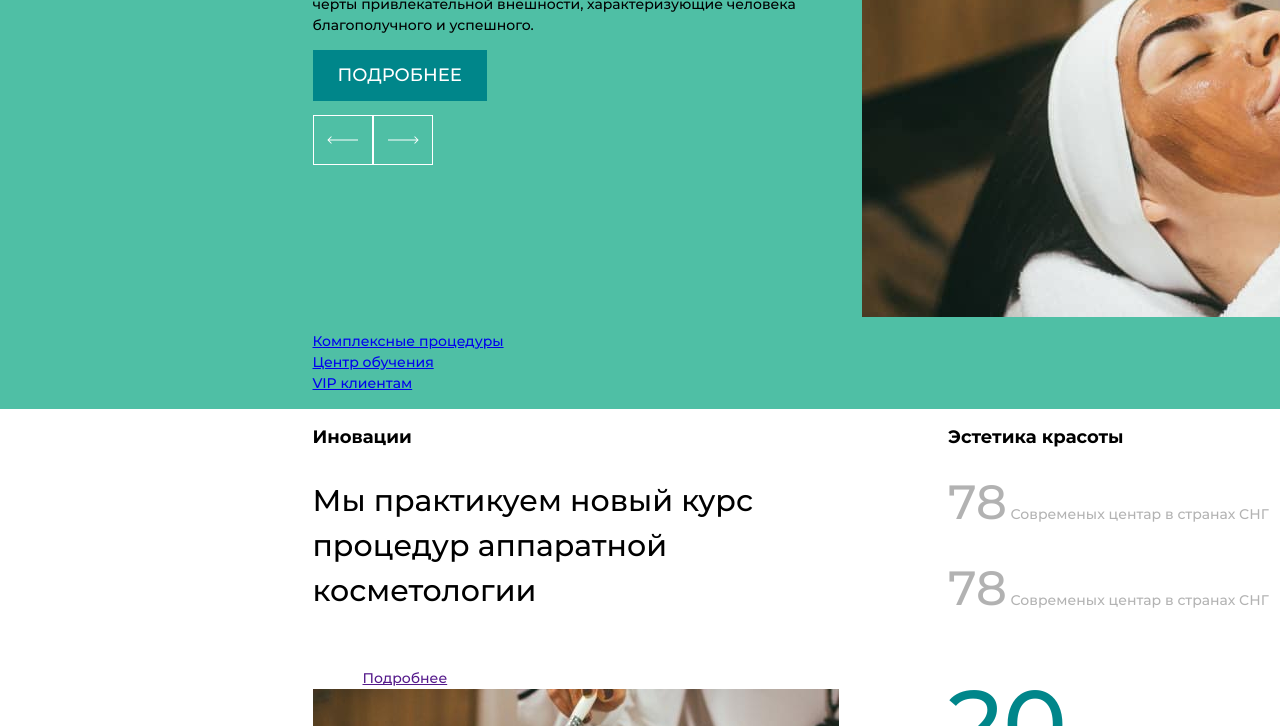
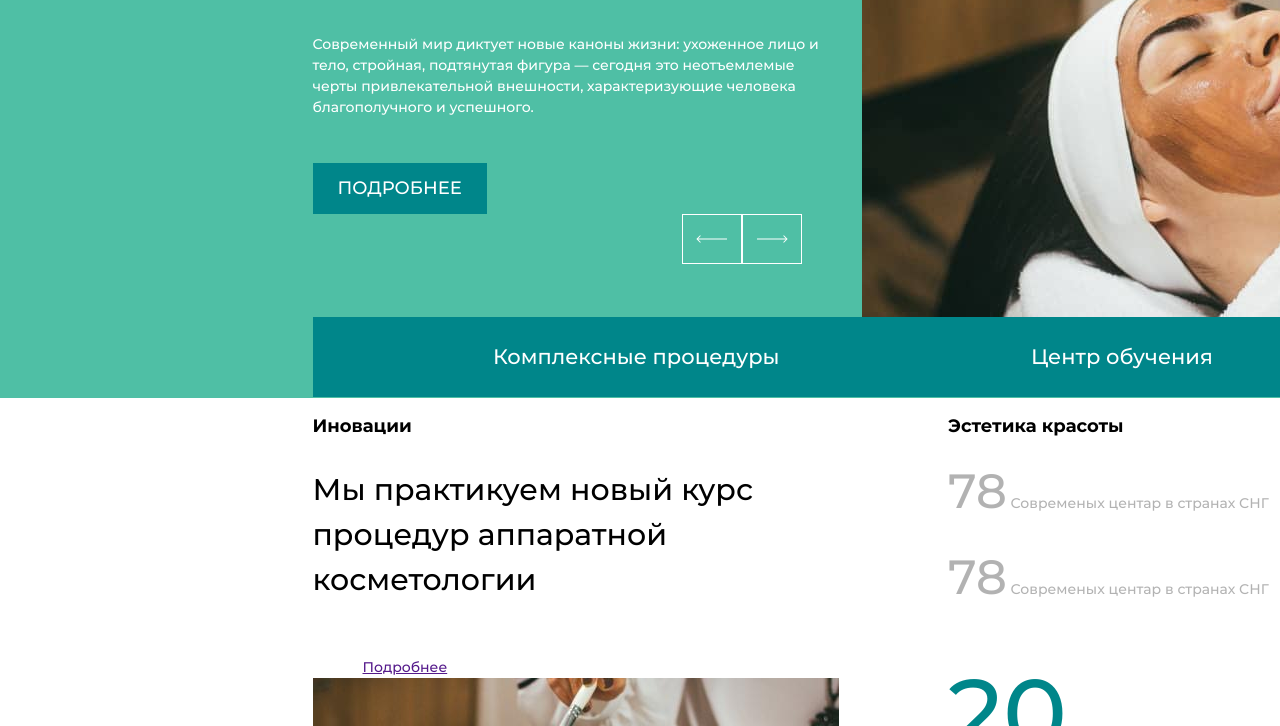
Before and after one commit to actavioDen/SalonKrasoty, a website: page index.html in a window 1280 px wide. Shown: the part 374-1100 px from the top of the page. Drawn offline with Linux system fonts and the light colour scheme; files that its build step writes are made by us from their sources.

Commit message:
готов блок about

```diff
--- a/css/about-list-second/about-list-second.css
+++ b/css/about-list-second/about-list-second.css
@@ -1,5 +1,23 @@
 .about-list-second {
-    padding: 0;
-    list-style: none;
+  padding: 0;
+  margin: 0;
 
+  display: grid;
+  grid-template-columns: 2fr 1fr 1fr;
+
+  list-style: none;
 }
+
+.about-list-second__item {
+  padding: 24px;
+
+  background: var(--turquoise);
+
+  text-align: center;
+}
+
+.about-list-second__item:hover {
+  background: var(--lite-turquoise);
+  outline: var(--turquoise) solid 1px;
+  outline-offset: -1px;
+}
--- a/css/about-slider/about-slider.css
+++ b/css/about-slider/about-slider.css
@@ -4,14 +4,23 @@
   grid-gap: 24px;
 }
 .about-slider__title {
+  margin-top: 135px;
+  margin-bottom: 0;
   font-size: 48px;
   line-height: 72px;
   font-weight: 700;
+  color: #fff;
+}
+
+.about-slider__button {
+  margin-top: 45px;
 }
 
 .about-slider__switch {
+  margin: 0 36px 0 0;
   padding: 0;
   display: flex;
+  justify-content: right;
   list-style: none;
 }
 
@@ -19,6 +28,12 @@
   grid-column: 1/6;
 }
 
+.about-slider__text {
+  margin: 0;
+  margin-top: 43px;
+
+  color: #fff;
+}
 .about-slider__right {
   width: 746px;
   height: 533px;
--- a/css/about/about.css
+++ b/css/about/about.css
@@ -6,6 +6,7 @@
   /*обертка, чтобы сделать отступы - уши по бокам*/
   width: 1295px;
   margin: 0 auto;
+
   border: solid 1px transparent; /*Отмена схлопывания margin*/
 }
 
--- a/css/link/link.css
+++ b/css/link/link.css
@@ -26,9 +26,12 @@
 .link--size-xxl {
   font-size: 21px;
   line-height: 31.5px;
-  font-weight: 700;
 }
 
 .link--color-white {
   color: #fff;
 }
+
+.link--bold {
+  font-weight: 700;
+}
--- a/css/page-body/page-body.css
+++ b/css/page-body/page-body.css
@@ -1,6 +1,9 @@
 .page-body {
   width: 1920px;
   min-height: 100%; /*Чтобы для страниц с любым объемом контента, подвал находился в самом низу*/
+
+  margin: 0 auto;
+
   font-family: "Montserrat";
   font-weight: 500;
   font-size: 14px;
--- a/index.html
+++ b/index.html
@@ -60,7 +60,7 @@
                     <div class="about-slider__left">
                         <h3 class="about-slider__title">Косметология</h3>
                         <p class="text about-slider__text">Современный мир диктует новые каноны жизни: ухоженное лицо и тело, стройная, подтянутая фигура — сегодня это неотъемлемые черты привлекательной внешности, характеризующие человека благополучного и успешного.</p>
-                        <button class="button button--size-m">Подробнее</button>
+                        <button class="button about-slider__button button--size-m">Подробнее</button>
                         <ul class="about-slider__switch"> <!--Стрелочки вперед назад-->
                             <li><a href="#"><img src="img/arrow-left.png" alt=""></a></li>
                             <li><a href="#"><img src="img/arrow-right.png" alt=""></a></li>
@@ -70,9 +70,9 @@
                 </div>
 
                 <ul class="about-list-second">
-                    <li class="about-list-second__item"><a href="#">Комплексные процедуры</a></li>
-                    <li class="about-list-second__item"><a href="#">Центр обучения</a></li>
-                    <li class="about-list-second__item"><a href="#">VIP клиентам</a></li>
+                    <a href="#" class="link link--size-xxl link--color-white"><li class="about-list-second__item">Комплексные процедуры</li></a>
+                    <a href="#" class="link link--size-xxl link--color-white"><li class="about-list-second__item">Центр обучения</li></a>
+                    <a href="#" class="link link--size-xxl link--color-white"><li class="about-list-second__item">VIP клиентам</li></a>
                 </ul>
             </div>
         </section>
@@ -225,7 +225,7 @@
                 <ul class="footer__contacts-list">
                     <li>
                         <p>Телефон</p>
-                        <p><a class="link link--size-xxl" href="tel:8999999999">8999999999</a></p>
+                        <p><a class="link link--size-xxl link--bold" href="tel:8999999999">8999999999</a></p>
                     </li>
                     <li>
                         <p>Адрес</p>
```
